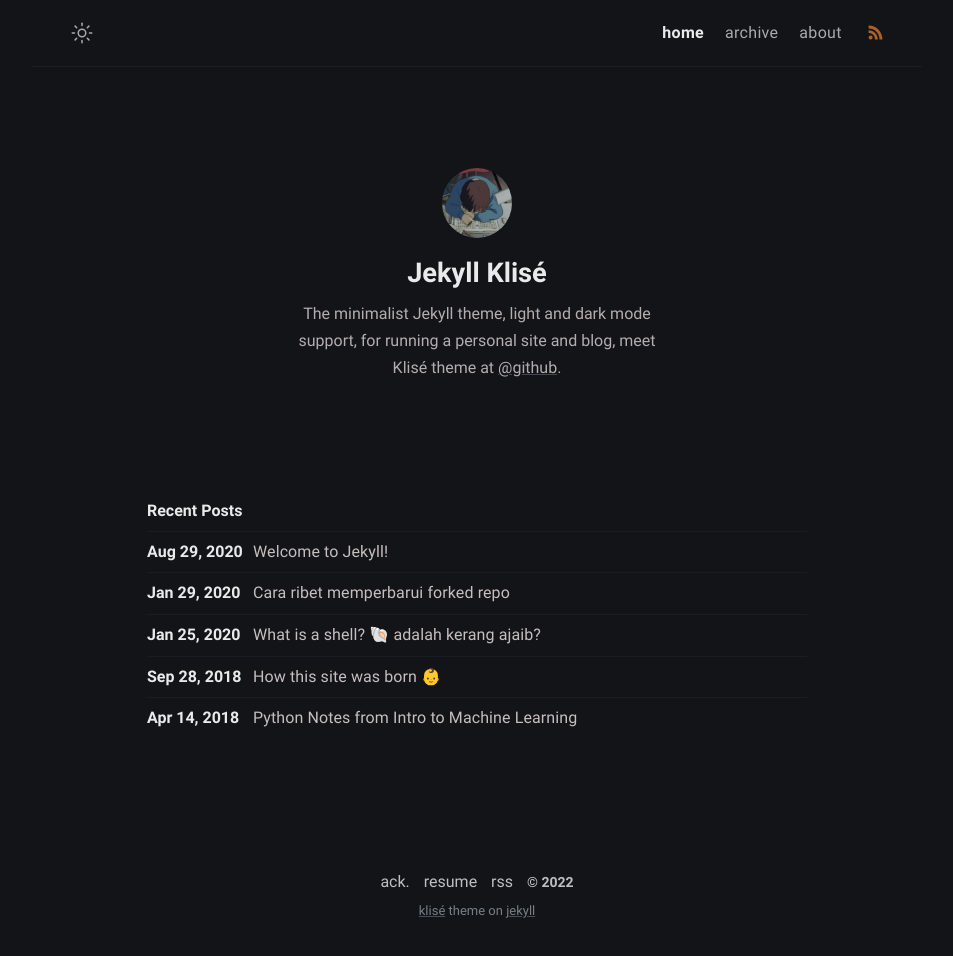
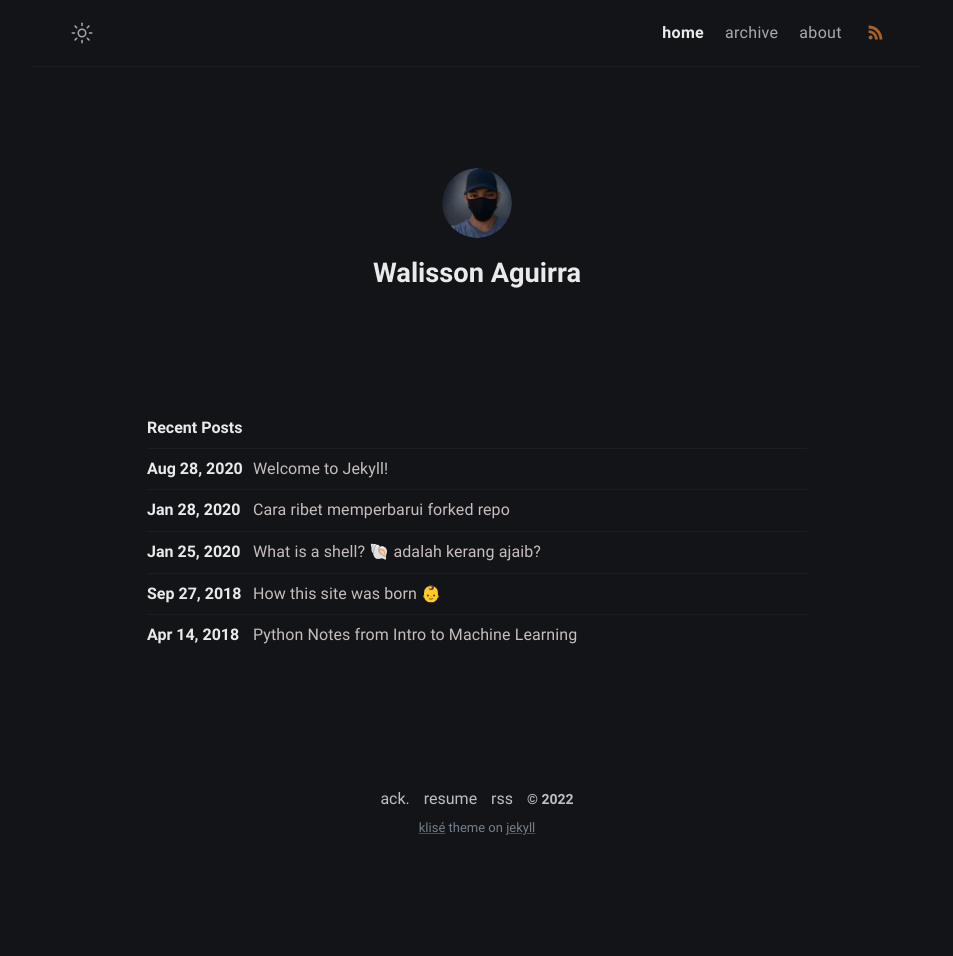
Before and after one commit to walissonaguirra/walissonaguirra.github.io, a Jekyll site: the page built from index.md, in a window 1280 px wide. Shown: the whole page, without its empty margins (163-1116 px from the left). Built offline with Jekyll 4.4.1, drawn with Linux system fonts in a browser that asks for light colours; after the commit the page ends 900 px from its top, so only the background shows below that.

Commit message:
setup: Ajuste nas configurações

```diff
--- a/_config.yml
+++ b/_config.yml
@@ -1,26 +1,24 @@
 # Site settings
-title: Klise Theme # site title
+title: Walisson Aguirra # site title
 description: >- # site description
-  He's writing in Bahasa about web technology and experience as a journal
-  for documentation things that he learned, meet him <a href="https://github.com/piharpi" target="_blank" rel="noopener">@github</a>.
-lang: en-US # default lang
-timezone: Asia/Jakarta # set your timezone
-image: assets/img/ogp.png # This image used for Open Graph more info https://ogp.me/
-repo: https://github.com/piharpi/jekyll-klise # site repo [optional]
+
+lang: pt-BR # default lang
+timezone: America/Sao_Paulo # set your timezone
+image: # This image used for Open Graph more info https://ogp.me/
+repo: https://github.com/walissonaguirra/walissonaguirra.github.io # site repo [optional]
 mode: dark # default theme "dark" | "light"
 
 # Profile settings
 author:
-  name: Jekyll Klisé # author name
+  name: Walisson Aguirra # author name
   bio: >- # tell to the world
-    The minimalist Jekyll theme, light and dark mode support, for running a personal site and blog,
-    meet Klisé theme at <a href="https://github.com/piharpi/jekyll-klise" target="_blank" rel="noopener">@github</a>.
-  username: username # general username
-  github: github_username # github username
-  twitter: twitter_username # twitter username
-  facebook: facebook_username # facebook username
-  email: your-email@email.com # email adress
-  avatar: /assets/img/avatar.jpg # change with your own avatar
+
+  username: walissonaguirra # general username
+  github: walissonaguirra # github username
+  twitter: walissonaguirra # twitter username
+  facebook: walissonaguirra.9 # facebook username
+  email: walisson.aguirra@email.com # email adress
+  avatar: /assets/img/avatar.png # change with your own avatar
 
 # URL settings
 url: "https://klise.now.sh" #
```
Also changed, not shown: assets/img/avatar.jpg (deleted), assets/img/avatar.png (added).
